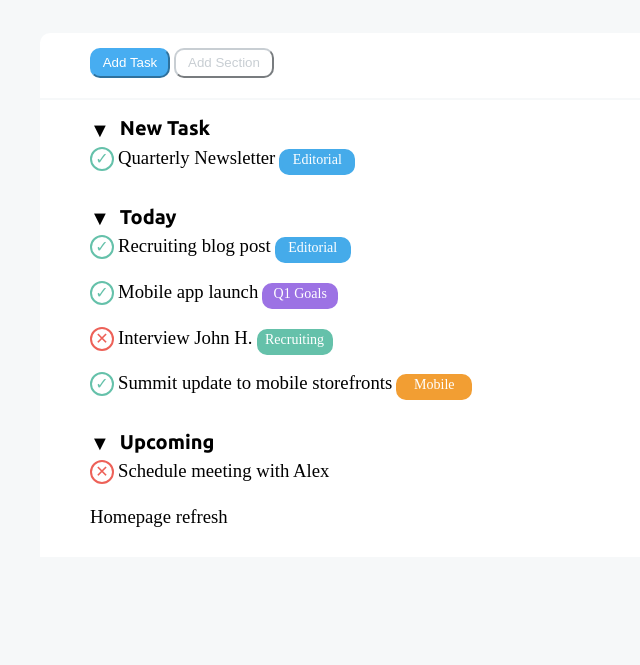
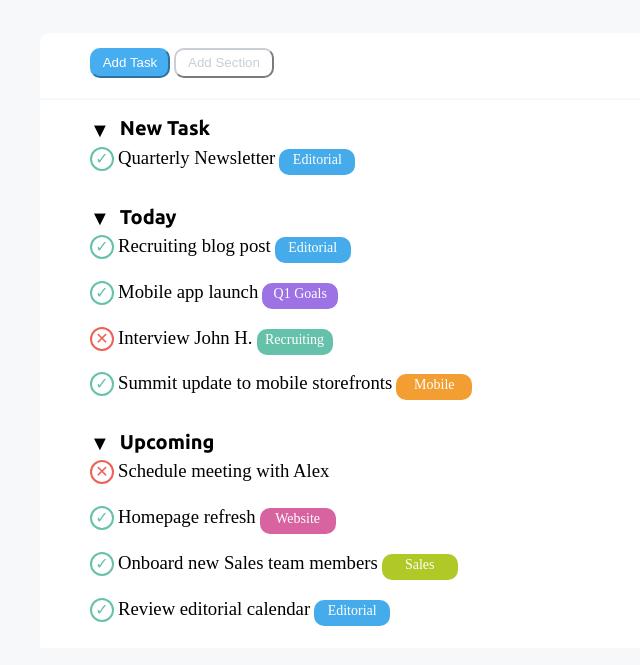
Before and after one commit to emanuelevolpes/html-css-toboolist, a plain HTML site: page index.html in a window 1280 px wide. Shown: the part 87-752 px from the top of the page, without its empty margins (0-640 px from the left). Drawn offline with Linux system fonts and the light colour scheme; a web font is replaced by a local one.

Commit message:
Esercizio finito

```diff
--- a/css/style.css
+++ b/css/style.css
@@ -198,3 +198,53 @@ h3{
     border-radius: 50%;
     text-align: center;
 }
+
+.pseudo-elements5::before{
+    display: inline-block;
+    content: '\2713';
+    color: #65C1AA;
+    width: 20px;
+    height: 20px;
+    border: 2px solid #65C1AA ;
+    border-radius: 50%;
+    text-align: center;
+}
+
+.pseudo-elements5::after{
+    display: inline-block;
+    content: "Website";
+    color: white;
+    font-weight: lighter;
+    font-size: 14px;
+    background-color: #D863A1;
+    height: 20px;
+    width: 70px;
+    border: solid #D863A1;
+    border-radius: 10px 10px 10px 10px;
+    text-align: center;
+}
+
+.pseudo-elements6::before{
+    display: inline-block;
+    content: '\2713';
+    color: #65C1AA;
+    width: 20px;
+    height: 20px;
+    border: 2px solid #65C1AA ;
+    border-radius: 50%;
+    text-align: center;
+}
+
+.pseudo-elements6::after{
+    display: inline-block;
+    content: "Sales";
+    color: white;
+    font-weight: lighter;
+    font-size: 14px;
+    background-color: #B0C926;
+    height: 20px;
+    width: 70px;
+    border: solid #B0C926;
+    border-radius: 10px 10px 10px 10px;
+    text-align: center;
+}
--- a/index.html
+++ b/index.html
@@ -13,13 +13,13 @@
     <link rel="preconnect" href="https://fonts.gstatic.com" crossorigin>
     <link href="https://fonts.googleapis.com/css2?family=Sofia+Sans:wght@200&family=Ubuntu:wght@700&display=swap"
         rel="stylesheet">
-    <link rel="stylesheet" href="/css/style.css">
+    <link rel="stylesheet" href="css/style.css">
 </head>
 
 <body>
     <!-- header-->
     <header>
-        <img src="/img/Logo.png" alt="Logo" class="logo">
+        <img src="img/Logo.png" alt="Logo" class="logo">
         <h1>Toboolist</h1>
     </header>
     <!-- /header-->
@@ -72,8 +72,16 @@
                 <h3>Schedule meeting with Alex</h3>
             </div>
 
-            <div>
+            <div class="pseudo-elements5">
                 <h3>Homepage refresh</h3>
+            </div>
+
+            <div class="pseudo-elements6">
+                <h3>Onboard new Sales team members</h3>
+            </div>
+
+            <div class="pseudo-elements">
+                <h3>Review editorial calendar</h3>
             </div>
             <!-- /Upcoming-->
         </section>
```
